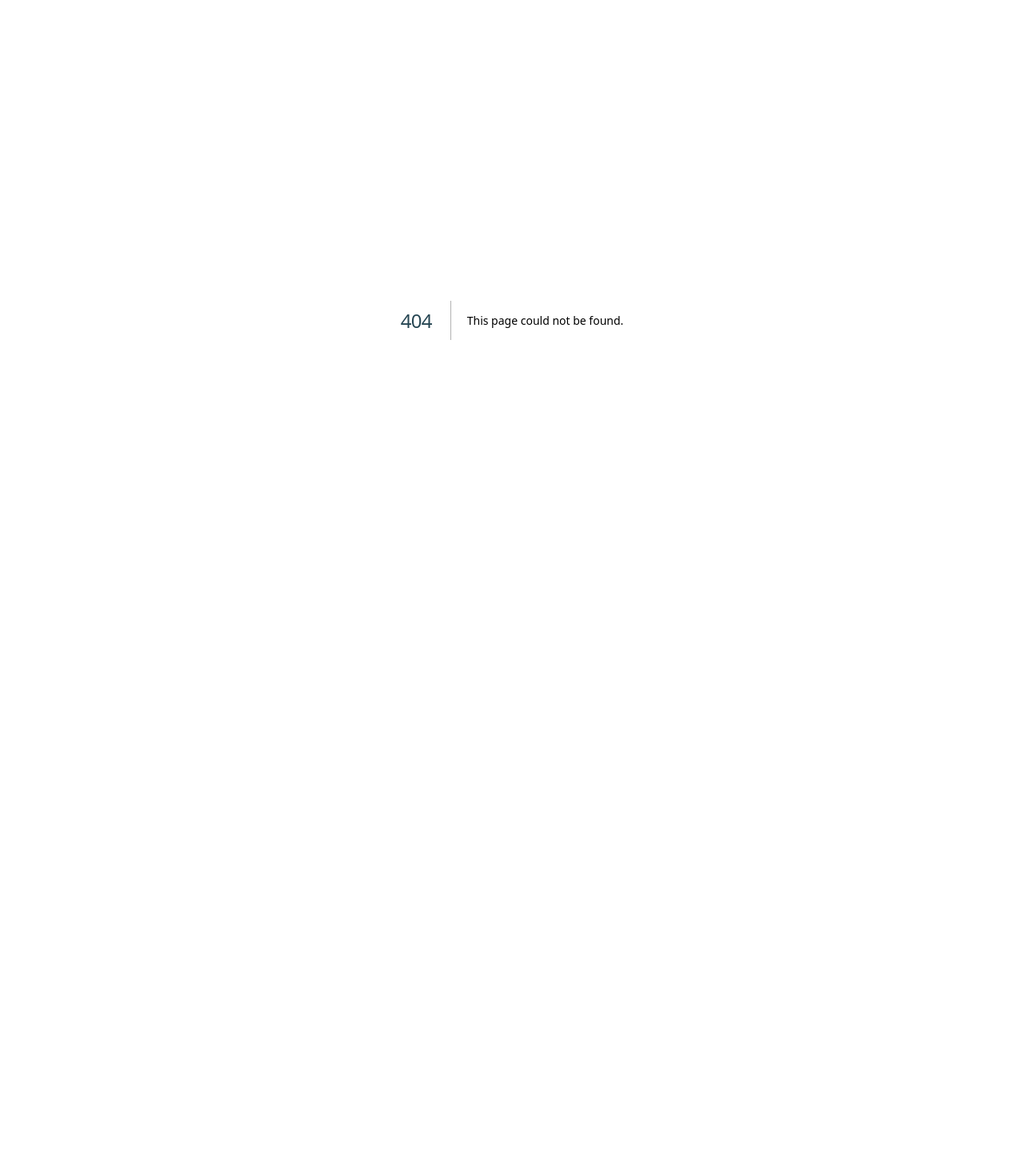
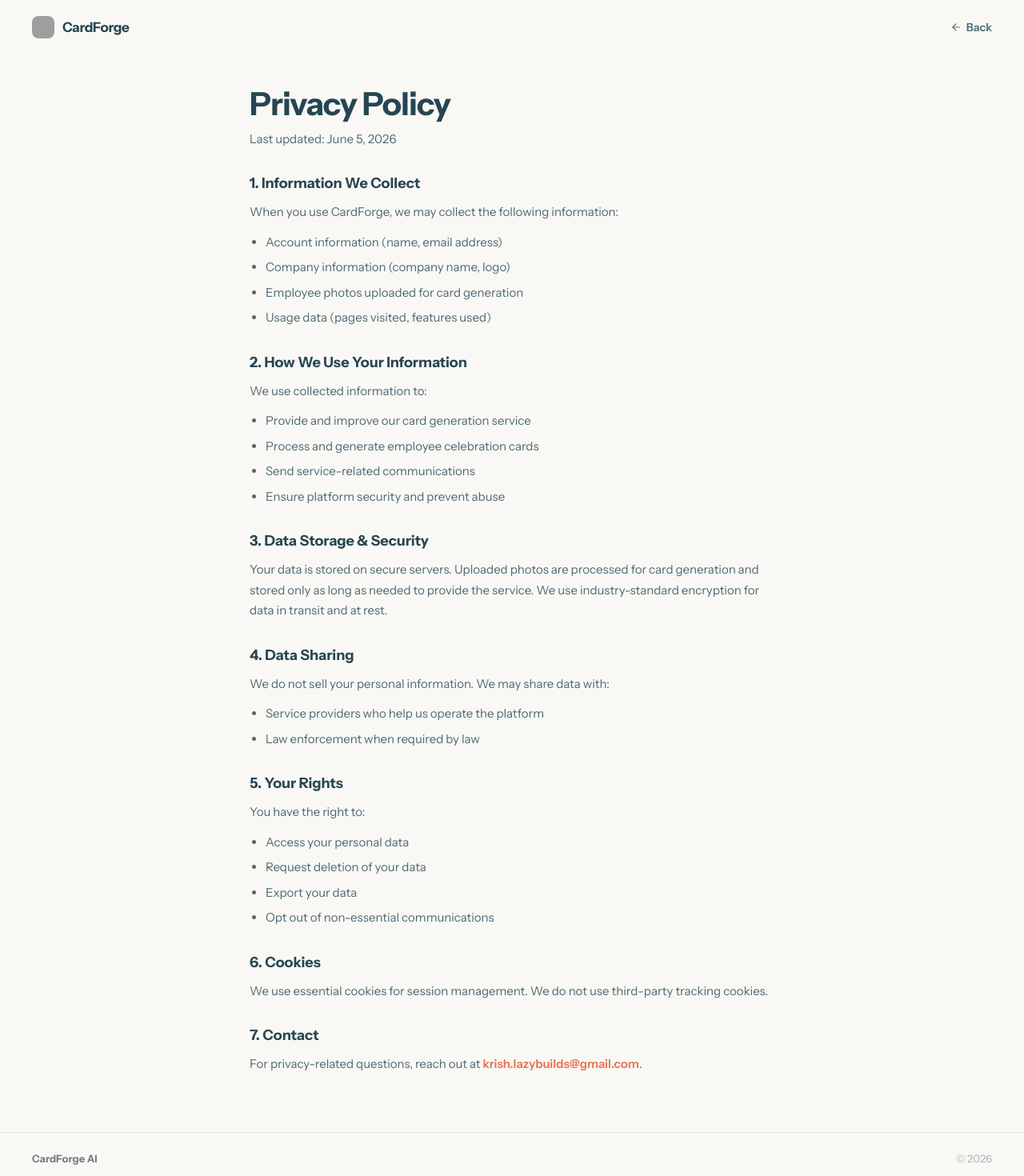
Before and after one commit to krishlazybuilds-commits/cardforge, a Next.js app in the folder frontend/: page /privacy in a window 1280 px wide. Before the commit this address had no page. Shown: the top 1470 px of the page at 80% size. Before the commit the page ends 800 px from the top, so only its background shows below. Built offline with nearby package versions, Linux system fonts and the light colour scheme; grey boxes are pictures that could not be loaded.

Commit message:
Add Privacy Policy and Terms of Service pages with footer links

```diff
--- a/frontend/app/globals.css
+++ b/frontend/app/globals.css
@@ -499,12 +499,12 @@ h1 em {
   opacity: 0.3;
 }
 
-.site-footer a {
+.footer-link {
   font-weight: 500;
   transition: color 150ms;
 }
 
-.site-footer a:hover {
+.footer-link:hover {
   color: var(--text);
 }
 
@@ -652,6 +652,66 @@ h1 em {
   h1 {
     font-size: 26px;
   }
+}
+
+/* ─── Legal Pages ─── */
+
+.legal-section {
+  flex: 1;
+  max-width: 720px;
+  margin: 0 auto;
+  padding: 40px 32px 60px;
+}
+
+.legal-section h1 {
+  font-size: clamp(28px, 4vw, 40px);
+  font-weight: 800;
+  color: var(--deep);
+  letter-spacing: -0.02em;
+  margin-bottom: 8px;
+}
+
+.legal-updated {
+  font-size: 13px;
+  color: var(--text-muted);
+  margin-bottom: 36px;
+}
+
+.legal-section h2 {
+  font-size: 18px;
+  font-weight: 700;
+  color: var(--deep);
+  margin-top: 32px;
+  margin-bottom: 12px;
+}
+
+.legal-section p {
+  font-size: 15px;
+  line-height: 1.7;
+  color: var(--text-muted);
+  margin-bottom: 12px;
+}
+
+.legal-section ul {
+  padding-left: 20px;
+  margin-bottom: 12px;
+}
+
+.legal-section li {
+  font-size: 15px;
+  line-height: 1.7;
+  color: var(--text-muted);
+  margin-bottom: 6px;
+}
+
+.legal-section a {
+  color: var(--sienna);
+  font-weight: 600;
+  transition: opacity 150ms;
+}
+
+.legal-section a:hover {
+  opacity: 0.8;
 }
 
 /* ─── Contact Page ─── */
--- a/frontend/app/page.tsx
+++ b/frontend/app/page.tsx
@@ -184,6 +184,10 @@ export default function Home() {
       >
         <span className="footer-brand">CardForge AI</span>
         <div className="footer-right">
+          <a href="/privacy" className="footer-link">Privacy</a>
+          <span className="footer-sep">·</span>
+          <a href="/terms" className="footer-link">Terms</a>
+          <span className="footer-sep">·</span>
           <span className="footer-copy">© 2026</span>
         </div>
       </motion.footer>
--- /dev/null
+++ b/frontend/app/privacy/page.tsx
@@ -0,0 +1,103 @@
+"use client";
+
+import { ArrowLeft } from "lucide-react";
+import { motion } from "motion/react";
+
+export default function Privacy() {
+  return (
+    <main className="landing">
+      <motion.nav
+        className="topnav"
+        initial={{ opacity: 0, y: -20 }}
+        animate={{ opacity: 1, y: 0 }}
+        transition={{ duration: 0.5, ease: "easeOut" }}
+      >
+        <a className="logo" href="/">
+          <img src="/icon.svg" alt="" width={28} height={28} />
+          CardForge
+        </a>
+        <div className="nav-right">
+          <a href="/" className="nav-link back-link">
+            <ArrowLeft size={14} />
+            Back
+          </a>
+        </div>
+      </motion.nav>
+
+      <motion.section
+        className="legal-section"
+        initial={{ opacity: 0, y: 20 }}
+        animate={{ opacity: 1, y: 0 }}
+        transition={{ duration: 0.5, delay: 0.2, ease: "easeOut" }}
+      >
+        <h1>Privacy Policy</h1>
+        <p className="legal-updated">Last updated: June 5, 2026</p>
+
+        <h2>1. Information We Collect</h2>
+        <p>
+          When you use CardForge, we may collect the following information:
+        </p>
+        <ul>
+          <li>Account information (name, email address)</li>
+          <li>Company information (company name, logo)</li>
+          <li>Employee photos uploaded for card generation</li>
+          <li>Usage data (pages visited, features used)</li>
+        </ul>
+
+        <h2>2. How We Use Your Information</h2>
+        <p>We use collected information to:</p>
+        <ul>
+          <li>Provide and improve our card generation service</li>
+          <li>Process and generate employee celebration cards</li>
+          <li>Send service-related communications</li>
+          <li>Ensure platform security and prevent abuse</li>
+        </ul>
+
+        <h2>3. Data Storage & Security</h2>
+        <p>
+          Your data is stored on secure servers. Uploaded photos are processed
+          for card generation and stored only as long as needed to provide the
+          service. We use industry-standard encryption for data in transit and
+          at rest.
+        </p>
+
+        <h2>4. Data Sharing</h2>
+        <p>
+          We do not sell your personal information. We may share data with:
+        </p>
+        <ul>
+          <li>Service providers who help us operate the platform</li>
+          <li>Law enforcement when required by law</li>
+        </ul>
+
+        <h2>5. Your Rights</h2>
+        <p>You have the right to:</p>
+        <ul>
+          <li>Access your personal data</li>
+          <li>Request deletion of your data</li>
+          <li>Export your data</li>
+          <li>Opt out of non-essential communications</li>
+        </ul>
+
+        <h2>6. Cookies</h2>
+        <p>
+          We use essential cookies for session management. We do not use
+          third-party tracking cookies.
+        </p>
+
+        <h2>7. Contact</h2>
+        <p>
+          For privacy-related questions, reach out at{" "}
+          <a href="mailto:krish.lazybuilds@gmail.com">krish.lazybuilds@gmail.com</a>.
+        </p>
+      </motion.section>
+
+      <footer className="site-footer">
+        <span className="footer-brand">CardForge AI</span>
+        <div className="footer-right">
+          <span className="footer-copy">© 2026</span>
+        </div>
+      </footer>
+    </main>
+  );
+}
```
Also changed, not shown: frontend/app/terms/page.tsx (added, +108 -0 lines).
